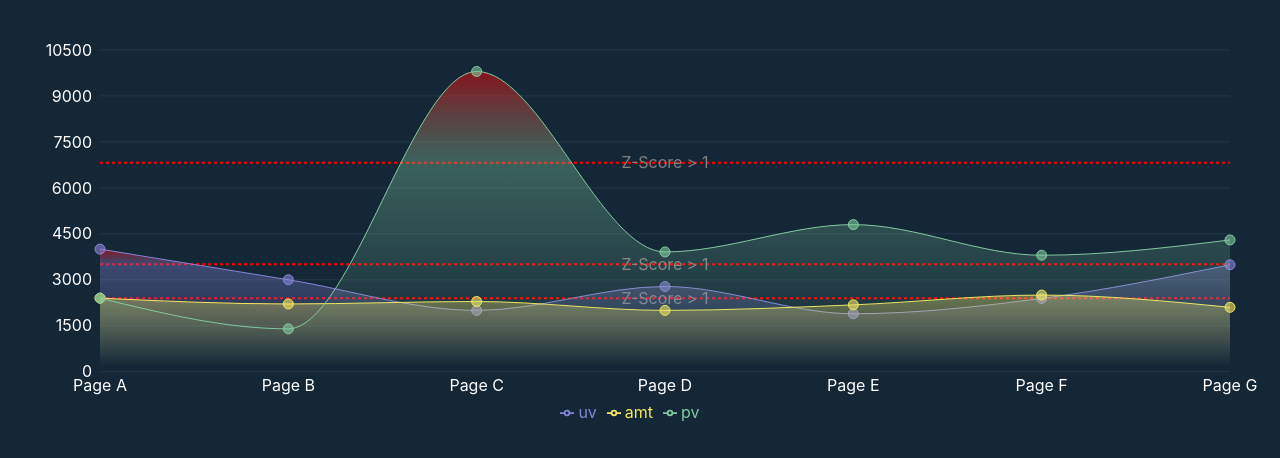
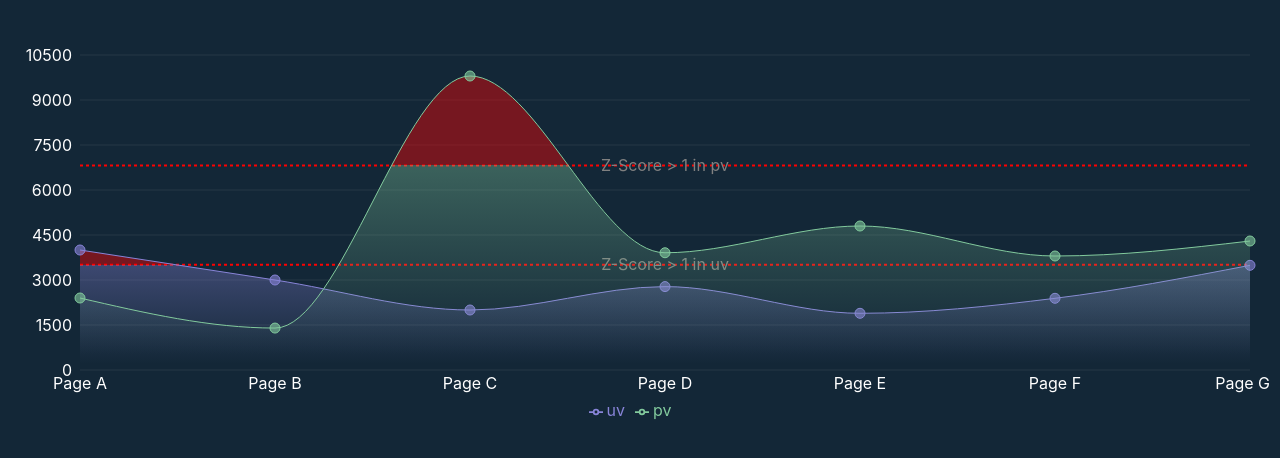
Before and after one commit to ibrohim777775/reachart-for-test, a React (Create React App) app: page / in a window 1280 px wide. Shown: the top 458 px of the page. Built offline with nearby package versions, Linux system fonts and the light colour scheme.

Commit message:
debugging and updated styled

```diff
--- a/src/App.css
+++ b/src/App.css
@@ -1,4 +1,5 @@
 body {
   /* background-color: #1c2e52; */
   background-color: #132737;
+  margin: 5px 10px 10px 10px;
 }
--- a/src/App.js
+++ b/src/App.js
@@ -65,21 +65,25 @@ function App() {
   // console.log(data);
   // console.log(persentageForPv);
   return (
-    <ResponsiveContainer width="100%" aspect={3}>
+    <ResponsiveContainer width="100%" height="100%" aspect={3}>
       <AreaChart
         width={500}
-        height={300}
+        height={500}
         data={data}
         margin={{
           top: 50,
-          right: 50,
-          left: 40,
+          right: 20,
+          left: 10,
           bottom: 5,
         }}
       >
         <defs>
           <linearGradient id="colorUv" x1="0" y1="0" x2="0" y2="1">
-            <stop offset="0%" stopColor="red" stopOpacity={0.8} />
+            <stop
+              offset={`${persentageForUv}%`}
+              stopColor="red"
+              stopOpacity={0.7}
+            />
             <stop
               offset={`${persentageForUv}%`}
               stopColor="#8884d8"
@@ -88,7 +92,11 @@ function App() {
             <stop offset="95%" stopColor="#8884d8" stopOpacity={0} />
           </linearGradient>
           <linearGradient id="colorPv" x1="0" y1="0" x2="0" y2="1">
-            <stop offset="0%" stopColor="red" stopOpacity={0.8} />
+            <stop
+              offset={`${persentageForPv}%`}
+              stopColor="red"
+              stopOpacity={0.7}
+            />
             <stop
               offset={`${persentageForPv}%`}
               stopColor="#82ca9d"
@@ -97,7 +105,7 @@ function App() {
             <stop offset="95%" stopColor="#82ca9d" stopOpacity={0} />
           </linearGradient>
           <linearGradient id="colorAmt" x1="0" y1="0" x2="0" y2="1">
-            <stop offset="0%" stopColor="red" stopOpacity={0.8} />
+            <stop offset="5%" stopColor="red" stopOpacity={0.8} />
             <stop
               offset={`${persentageForAmt}%`}
               stopColor="#f9e75e"
@@ -130,7 +138,7 @@ function App() {
         <ReferenceLine
           y={data[0].oneuv}
           x="page A"
-          label="Z-Score > 1"
+          label="Z-Score > 1  in uv"
           strokeOpacity={1.4}
           stroke="red"
           strokeWidth={2}
@@ -139,13 +147,13 @@ function App() {
         <ReferenceLine
           y={data[0].onepv}
           x="page A"
-          label="Z-Score > 1"
+          label="Z-Score > 1  in pv"
           strokeOpacity={1.6}
           stroke="red"
           strokeWidth={2}
           strokeDasharray="3 3"
         />
-        <ReferenceLine
+        {/* <ReferenceLine
           y={data[0].oneamt}
           x="page A"
           label="Z-Score > 1"
@@ -153,7 +161,7 @@ function App() {
           stroke="red"
           strokeWidth={2}
           strokeDasharray="3 3"
-        />
+        /> */}
         <Area
           type="monotone"
           dataKey="uv"
@@ -163,7 +171,7 @@ function App() {
           fillOpacity={0.6}
           fill="url(#colorUv)"
         />
-        <Area
+        {/* <Area
           type="monotone"
           dataKey="amt"
           stroke="#f9e75e"
@@ -171,7 +179,7 @@ function App() {
           activeDot={{ r: 8 }}
           fillOpacity={0.6}
           fill="url(#colorAmt)"
-        />
+        /> */}
         <Area
           type="monotone"
           dataKey="pv"
```
